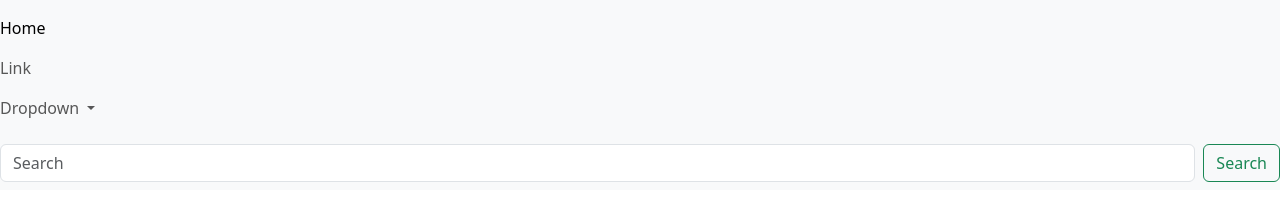
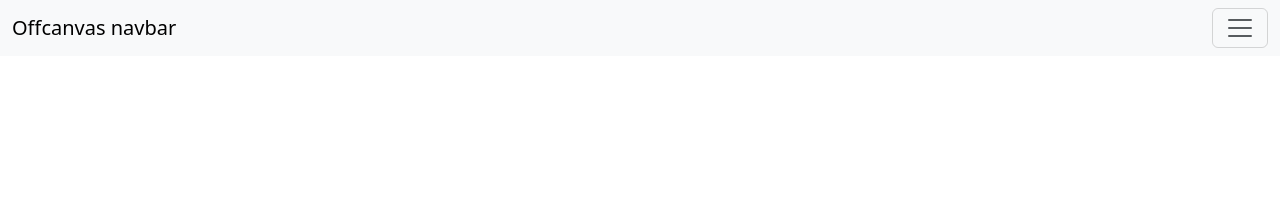
Before and after one commit to mondolshishir/mdshishir7.github.io, a plain HTML site: page index.html in a window 1280 px wide. Drawn offline with nearby package versions, Linux system fonts and the light colour scheme.

Commit message:
Update index.html

```diff
--- a/index.html
+++ b/index.html
@@ -10,6 +10,15 @@
 
 
     <nav class="navbar bg-body-tertiary fixed-top">
+      <div class="container-fluid">
+        <a class="navbar-brand" href="#">Offcanvas navbar</a>
+        <button class="navbar-toggler" type="button" data-bs-toggle="offcanvas" data-bs-target="#offcanvasNavbar" aria-controls="offcanvasNavbar" aria-label="Toggle navigation">
+          <span class="navbar-toggler-icon"></span>
+        </button>
+        <div class="offcanvas offcanvas-end" tabindex="-1" id="offcanvasNavbar" aria-labelledby="offcanvasNavbarLabel">
+          <div class="offcanvas-header">
+            <h5 class="offcanvas-title" id="offcanvasNavbarLabel">Offcanvas</h5>
+            <button type="button" class="btn-close" data-bs-dismiss="offcanvas" aria-label="Close"></button>
           </div>
           <div class="offcanvas-body">
             <ul class="navbar-nav justify-content-end flex-grow-1 pe-3">
@@ -53,7 +62,8 @@
 
 
 
-
+    <script src="https://cdn.jsdelivr.net/npm/@popperjs/core@2.11.8/dist/umd/popper.min.js" integrity="sha384-I7E8VVD/ismYTF4hNIPjVp/Zjvgyol6VFvRkX/vR+Vc4jQkC+hVqc2pM8ODewa9r" crossorigin="anonymous"></script>
+    <script src="https://cdn.jsdelivr.net/npm/bootstrap@5.3.2/dist/js/bootstrap.min.js" integrity="sha384-BBtl+eGJRgqQAUMxJ7pMwbEyER4l1g+O15P+16Ep7Q9Q+zqX6gSbd85u4mG4QzX+" crossorigin="anonymous"></script>
     <script src="https://cdn.jsdelivr.net/npm/bootstrap@5.3.2/dist/js/bootstrap.bundle.min.js" integrity="sha384-C6RzsynM9kWDrMNeT87bh95OGNyZPhcTNXj1NW7RuBCsyN/o0jlpcV8Qyq46cDfL" crossorigin="anonymous"></script>
   </body>
 </html>
```
